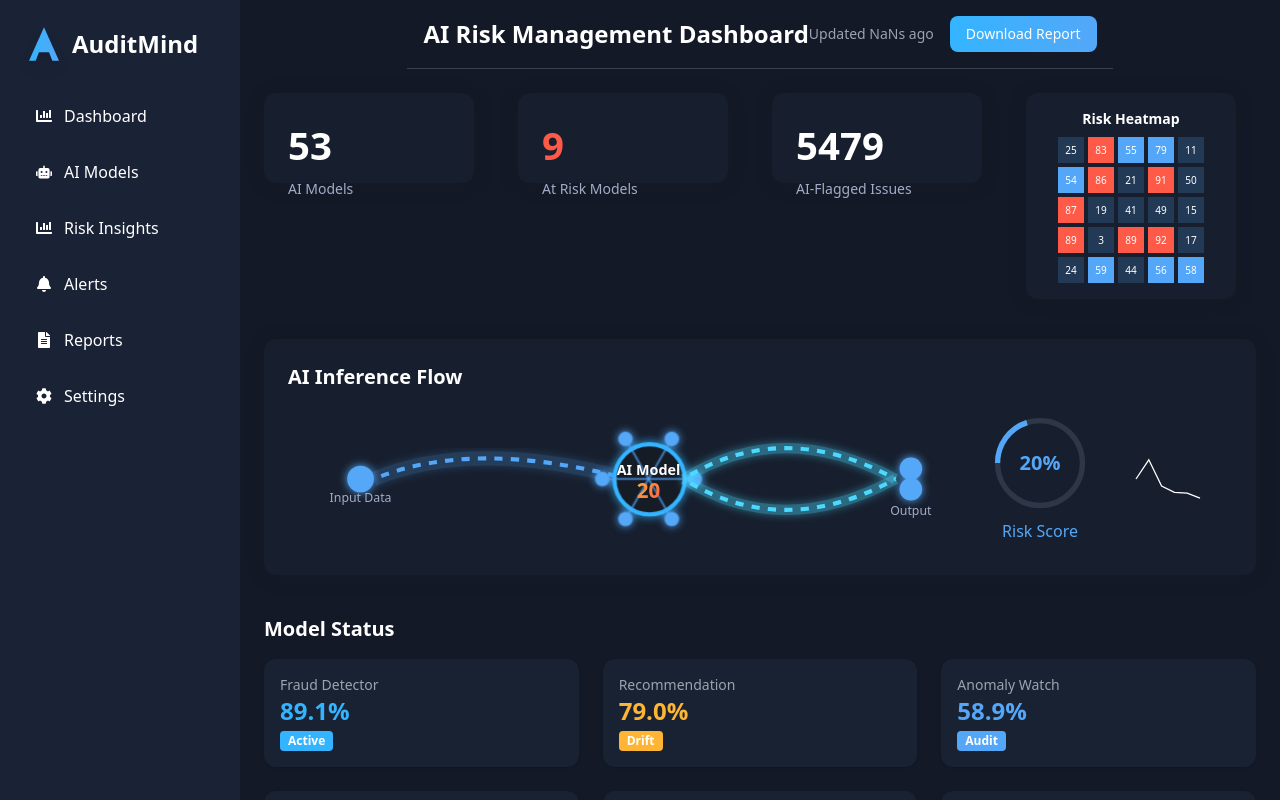
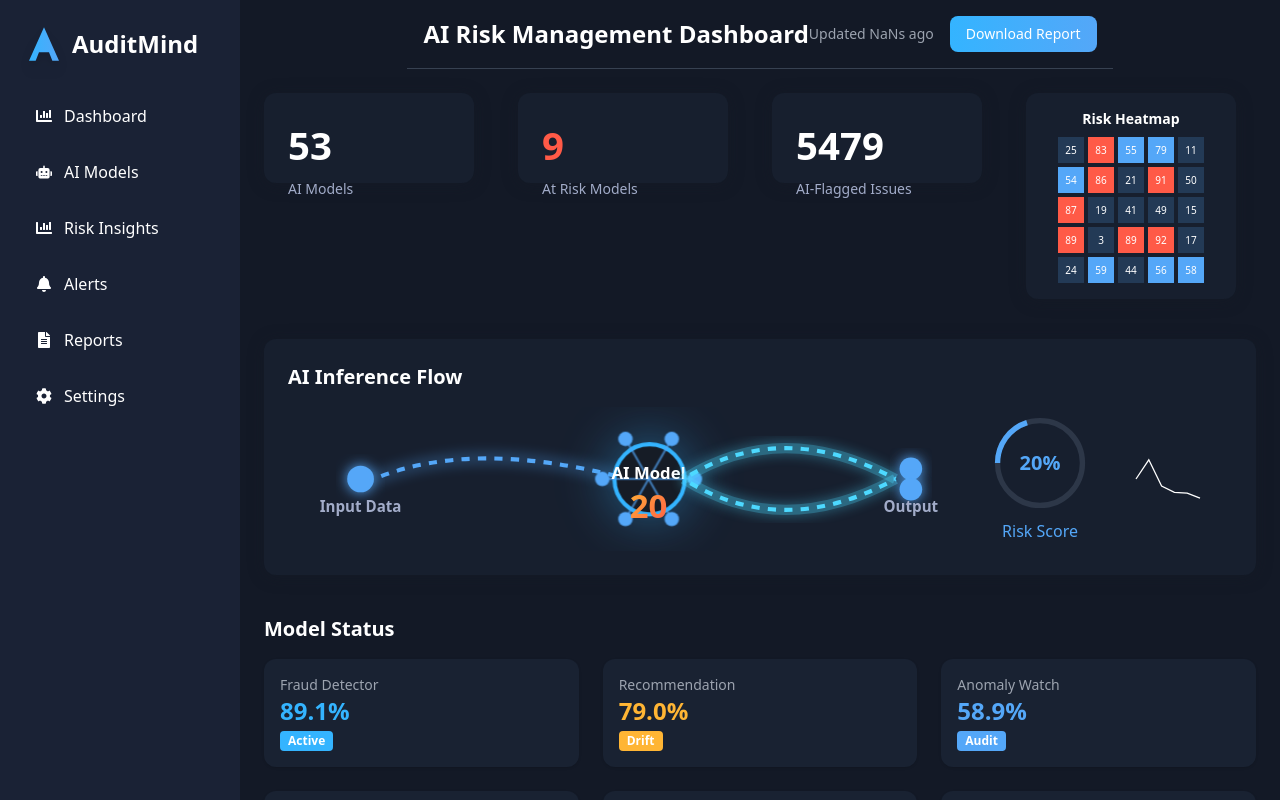
Before and after one commit to kangsangyoul/AM10, a React (Vite) app: page / in a window 1280 px wide. Built offline with nearby package versions, Linux system fonts and the light colour scheme; the HTML template or start-up script is replaced by a standard one.

Commit message:
Refine inference flow SVG to match design

```diff
--- a/src/components/InferenceFlow.jsx
+++ b/src/components/InferenceFlow.jsx
@@ -36,10 +36,10 @@ const InferenceFlow = () => {
     <div className="flex flex-col md:flex-row md:items-center md:justify-between gap-6">
       <svg viewBox="0 0 600 140" className="w-full h-36 flex-1">
         <defs>
-          <filter id="glow" x="-50%" y="-50%" width="200%" height="200%">
-            <feGaussianBlur stdDeviation="4" result="blur" />
+          <filter id="glow" x="-40%" y="-40%" width="180%" height="180%">
+            <feGaussianBlur stdDeviation="6" result="coloredBlur" />
             <feMerge>
-              <feMergeNode in="blur" />
+              <feMergeNode in="coloredBlur" />
               <feMergeNode in="SourceGraphic" />
             </feMerge>
           </filter>
@@ -50,11 +50,41 @@ const InferenceFlow = () => {
         </defs>
         <style>{`#path1,#path2,#path3{stroke-dasharray:8 8;animation:dash 1s linear infinite;}@keyframes dash{to{stroke-dashoffset:-16;}}@keyframes pulse{0%{transform:scale(1);box-shadow:0 0 24px #34b4ff;}50%{transform:scale(1.05);box-shadow:0 0 48px #34b4ffcc;}100%{transform:scale(1);box-shadow:0 0 24px #34b4ff;}}.ai-core{animation:pulse 0.8s infinite;}`}</style>
         <circle cx="40" cy="70" r="13" fill="#54a7f8" filter="url(#glow)" />
-        <text x="40" y="92" textAnchor="middle" fontSize="12" fill="#a2acc9">Input Data</text>
-        <path id="path1" d="M53 70 Q150 30 300 70" fill="none" stroke="#54a7f8" strokeWidth="4" />
-        <path d="M53 70 Q150 30 300 70" fill="none" stroke="#54a7f8" strokeWidth="14" opacity="0.22" filter="url(#glow)" />
-        <g filter="url(#glow)">
-          <circle className="ai-core" cx="320" cy="70" r="34" fill="#161c26" stroke="#34b4ff" strokeWidth="4" />
+        <text
+          x="40"
+          y="102"
+          textAnchor="middle"
+          fontSize="14.7"
+          fontWeight="bold"
+          fill="#a2acc9"
+        >
+          Input Data
+        </text>
+        <path
+          id="path1"
+          d="M53 70 Q150 30 300 70"
+          fill="none"
+          stroke="#54a7f8"
+          strokeWidth="4"
+        />
+        <path
+          d="M53 70 Q150 30 300 70"
+          fill="none"
+          stroke="#54a7f8"
+          strokeWidth="14"
+          opacity="0.22"
+          style={{ filter: 'blur(5px)' }}
+        />
+        <g style={{ filter: 'drop-shadow(0 0 24px rgba(52,180,255,0.4))' }}>
+          <circle
+            className="ai-core"
+            cx="320"
+            cy="70"
+            r="34"
+            fill="#161c26"
+            stroke="#34b4ff"
+            strokeWidth="4"
+          />
           {[...Array(6)].map((_,i)=>{
             const angle = (i/6)*Math.PI*2;
             const x = 320 + Math.cos(angle)*45;
@@ -67,15 +97,43 @@ const InferenceFlow = () => {
             );
           })}
         </g>
-        <text x="320" y="66" textAnchor="middle" fontSize="14" fontWeight="bold" fill="#fff">AI Model</text>
-        <text x="320" y="88" textAnchor="middle" fontSize="20" fontWeight="bold" fill="url(#riskGrad)" style={{transition:'0.5s'}}>{score}</text>
+        <text
+          x="320"
+          y="70"
+          textAnchor="middle"
+          fontSize="16.3"
+          fontWeight="bold"
+          fill="#fff"
+        >
+          AI Model
+        </text>
+        <text
+          x="320"
+          y="108"
+          textAnchor="middle"
+          fontSize="32"
+          fontWeight="bold"
+          fill="url(#riskGrad)"
+          style={{ transition: '0.5s' }}
+        >
+          {score}
+        </text>
         <path id="path2" d="M354 70 Q450 10 560 70" fill="none" stroke="#4dd9ff" strokeWidth="4" />
         <path d="M354 70 Q450 10 560 70" fill="none" stroke="#4dd9ff" strokeWidth="10" opacity="0.4" filter="url(#glow)" />
         <path id="path3" d="M354 70 Q450 130 560 70" fill="none" stroke="#4dd9ff" strokeWidth="4" />
         <path d="M354 70 Q450 130 560 70" fill="none" stroke="#4dd9ff" strokeWidth="10" opacity="0.4" filter="url(#glow)" />
         <circle cx="575" cy="60" r="11" fill="#54a7f8" filter="url(#glow)" />
         <circle cx="575" cy="80" r="11" fill="#54a7f8" filter="url(#glow)" />
-        <text x="575" y="105" textAnchor="middle" fontSize="12" fill="#a2acc9">Output</text>
+        <text
+          x="575"
+          y="102"
+          textAnchor="middle"
+          fontSize="14.7"
+          fontWeight="bold"
+          fill="#a2acc9"
+        >
+          Output
+        </text>
       </svg>
       <div className="flex items-center gap-4">
         <RiskGauge score={score} />
```
